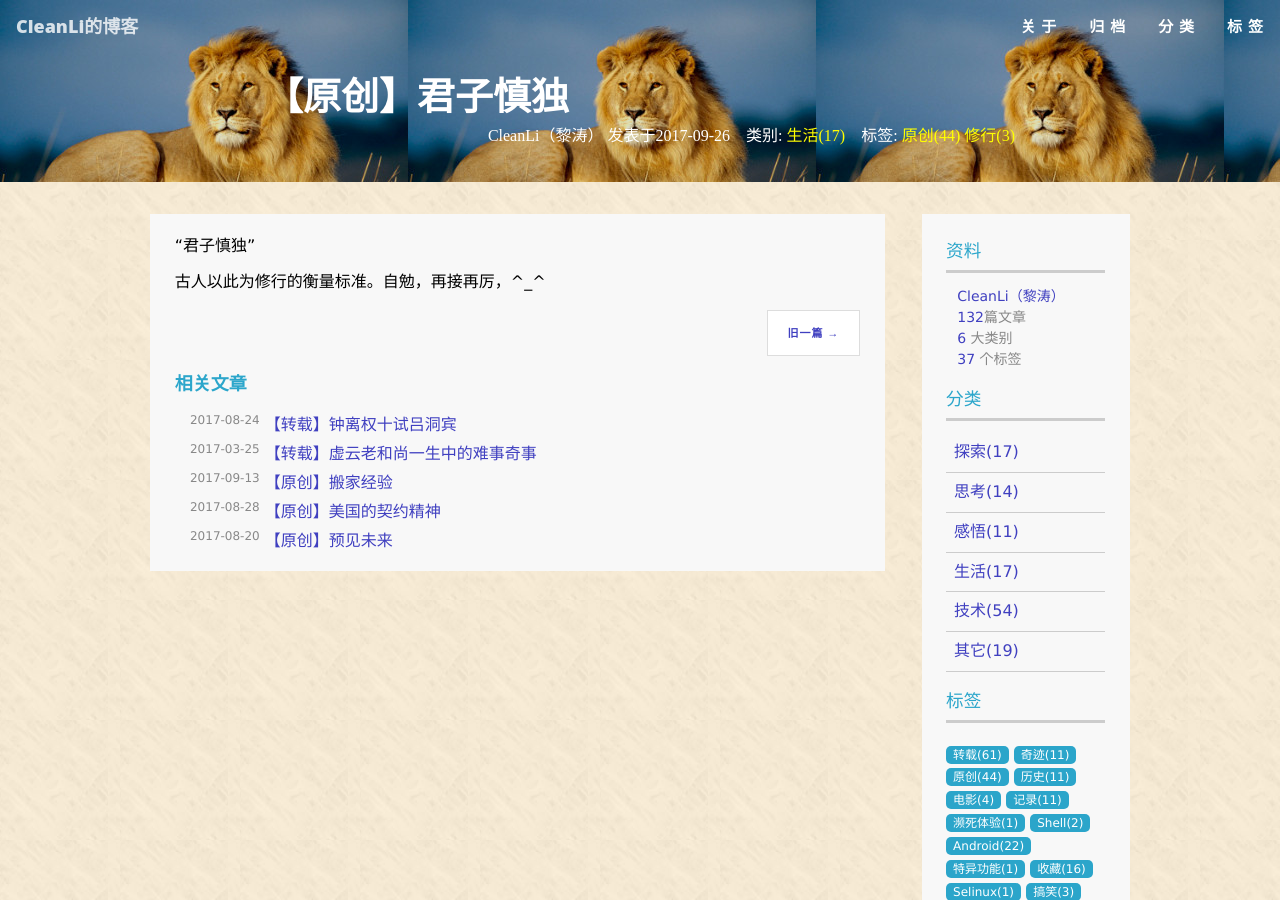
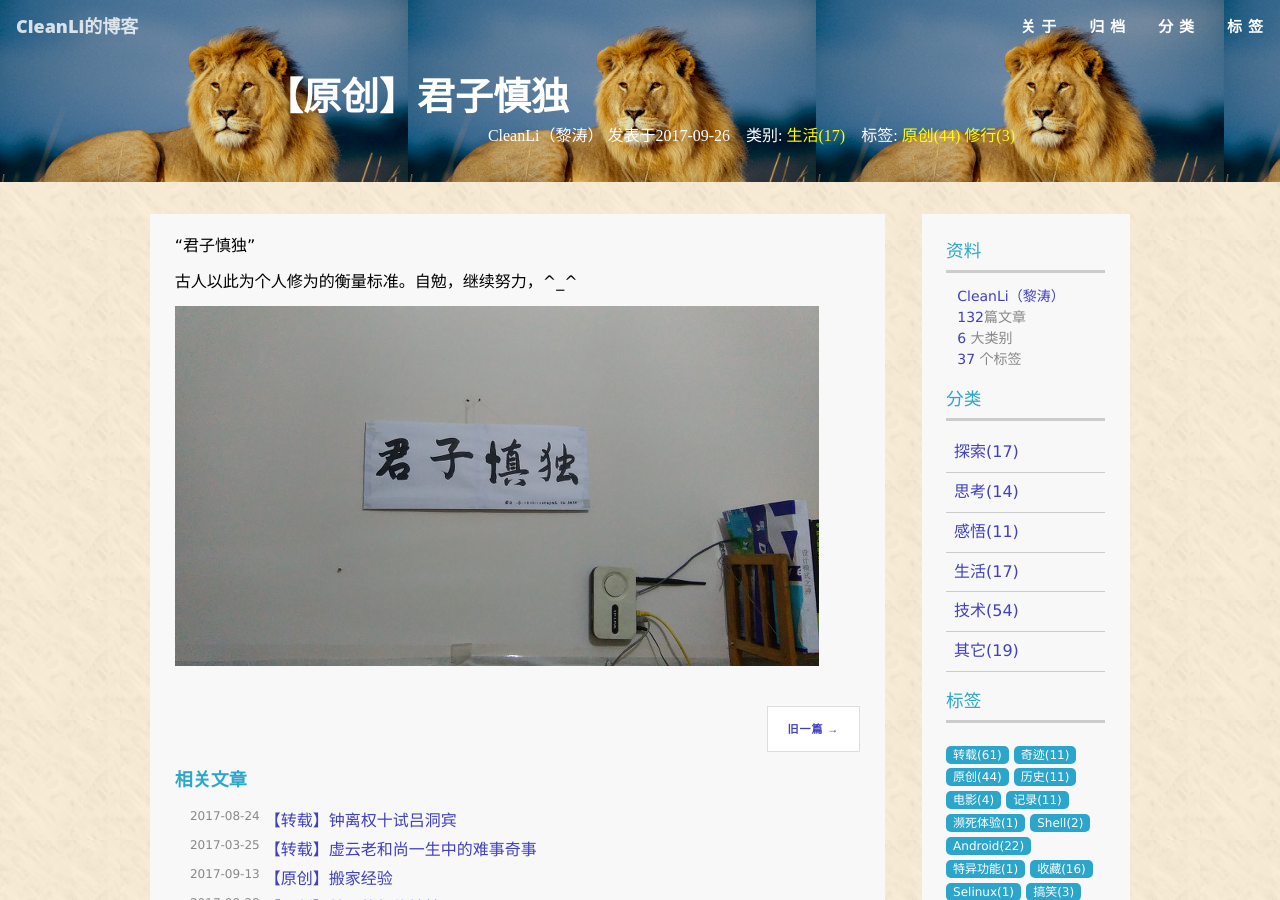
Before and after one commit to cleanli/cleanhome, a Jekyll site: the page built from _posts/life/2017-09-27-Righteous_man_caution_alone.md, in a window 1280 px wide and 900 px high. Built offline with Jekyll 4.4.1, drawn with Linux system fonts in a browser that asks for light colours.

Commit message:
add picture for jzsd

```diff
--- a/_posts/life/2017-09-27-Righteous_man_caution_alone.md
+++ b/_posts/life/2017-09-27-Righteous_man_caution_alone.md
@@ -7,4 +7,6 @@ tags: ["原创","修行"]
 ---
 “君子慎独”
 
-古人以此为修行的衡量标准。自勉，再接再厉，^_^
+古人以此为个人修为的衡量标准。自勉，继续努力，^_^
+
+![图片]({{ site.baseurl }}/images/jzsd/jzsd.jpg)<br>
```
Also changed, not shown: images/jzsd/jzsd.jpg (added).
